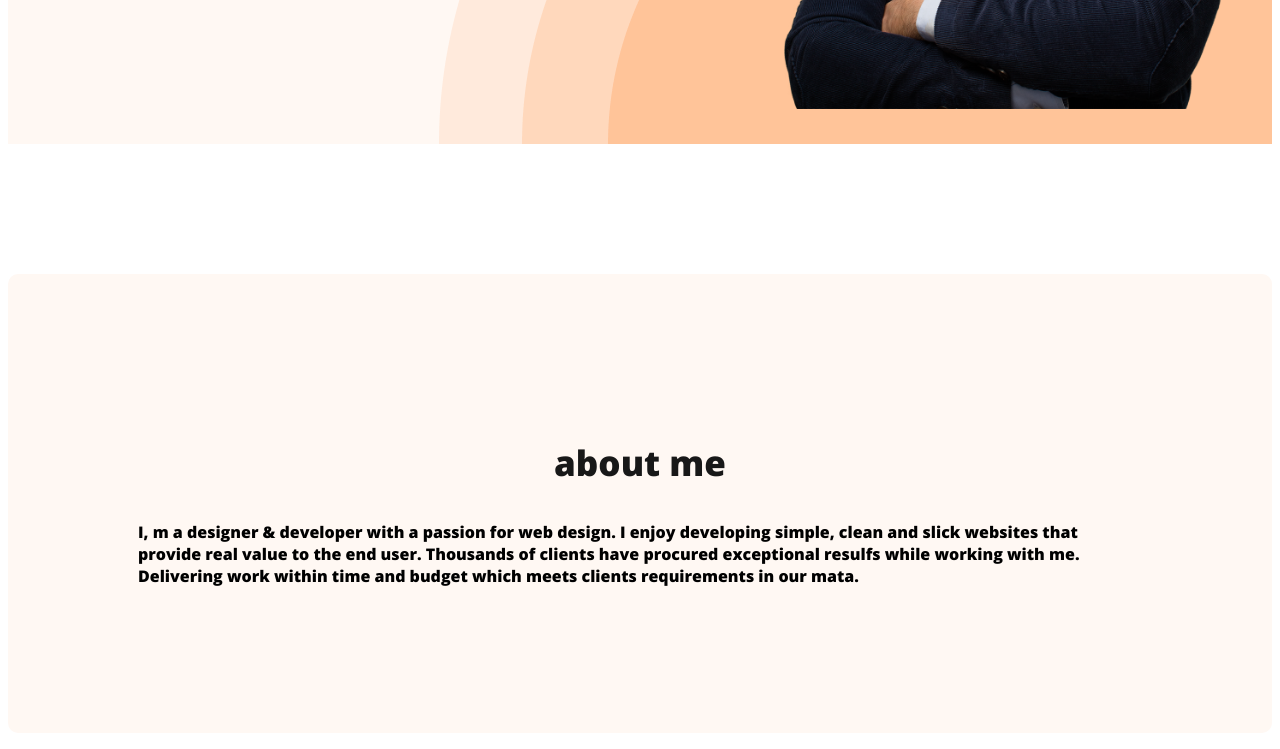
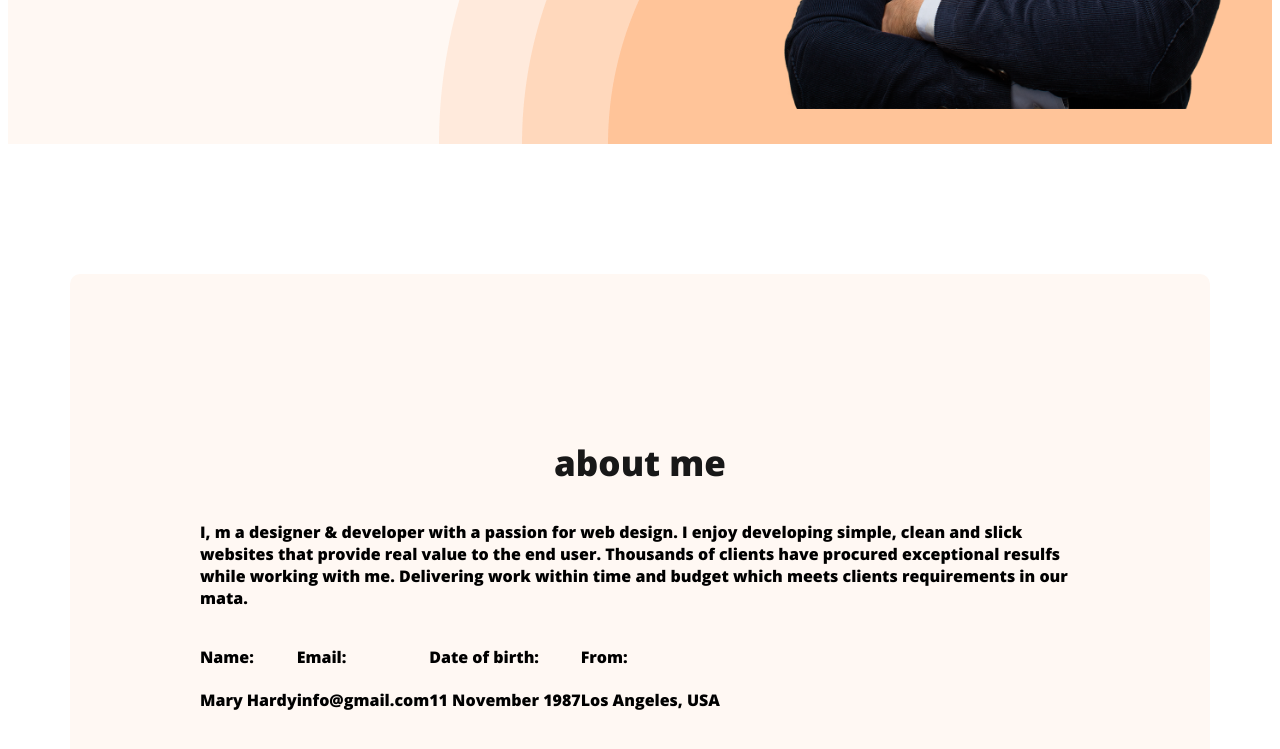
Before and after one commit to mdriaz60000/webdeveloper-repo, a plain HTML site: page index.html in a window 1280 px wide. Shown: the part 659-1408 px from the top of the page. Drawn offline with nearby package versions, Linux system fonts and the light colour scheme.

Commit message:
added about information

```diff
--- a/index.html
+++ b/index.html
@@ -38,7 +38,28 @@
     <p class="section-discription">
         I, m a designer & developer with a passion for web design. I enjoy developing simple, clean and slick websites that provide real value to the end user. Thousands of clients have procured exceptional resulfs while working with me. Delivering work within time and budget which meets clients requirements in our mata.
     </p>
-
+<div class="about-info-container">
+<div class="about-info">
+    <h4 class="info-title">Name:
+      </h4>
+    <h4 class="info-title">   Mary Hardy  </h4>
+    <h4 class="info-title"> </h4>
+    <p class="info-dicription"></p>
+</div>
+<div class="about-info">
+    <h4 class="info-title"> Email:
+        </h4>
+    <p class="info-dicription">info@gmail.com</p>
+</div>
+<div class="about-info">
+    <h4 class="info-title"> Date of birth:</h4>
+    <p class="info-dicription"> 11 November 1987 </p>
+</div>
+<div class="about-info">
+    <h4 class="info-title"> From: </h4>
+    <p class="info-dicription">Los Angeles, USA</p>
+</div>
+</div>
 </section>
    </main>
    <footer>
--- a/style.css
+++ b/style.css
@@ -83,12 +83,19 @@ banner-content{
     margin-top: 5px;
     margin-bottom: 20px;
 }
-/*main saction style*/
+/*main section style*/
+main{
+    max-width: 1140px;
+    margin: 0 auto;
+}
 
-/*about saction style*/
+/*about section style*/
 .about{
     padding: 130px;
     border-radius: 10px;
     background: #FFF8F3;
     margin: 130px 0px;
 }
+.about-info-container{
+    display: flex;
+}
```
